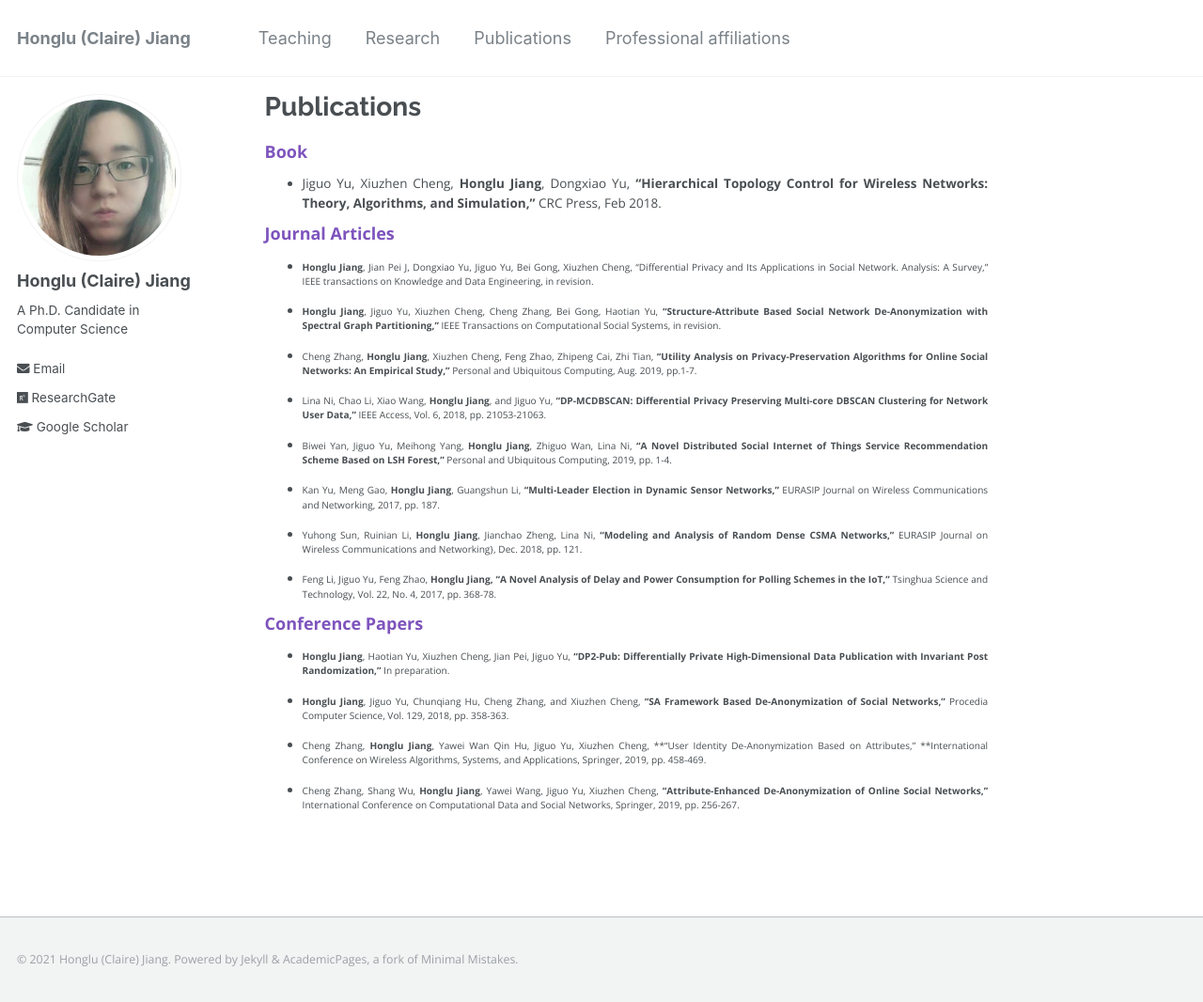
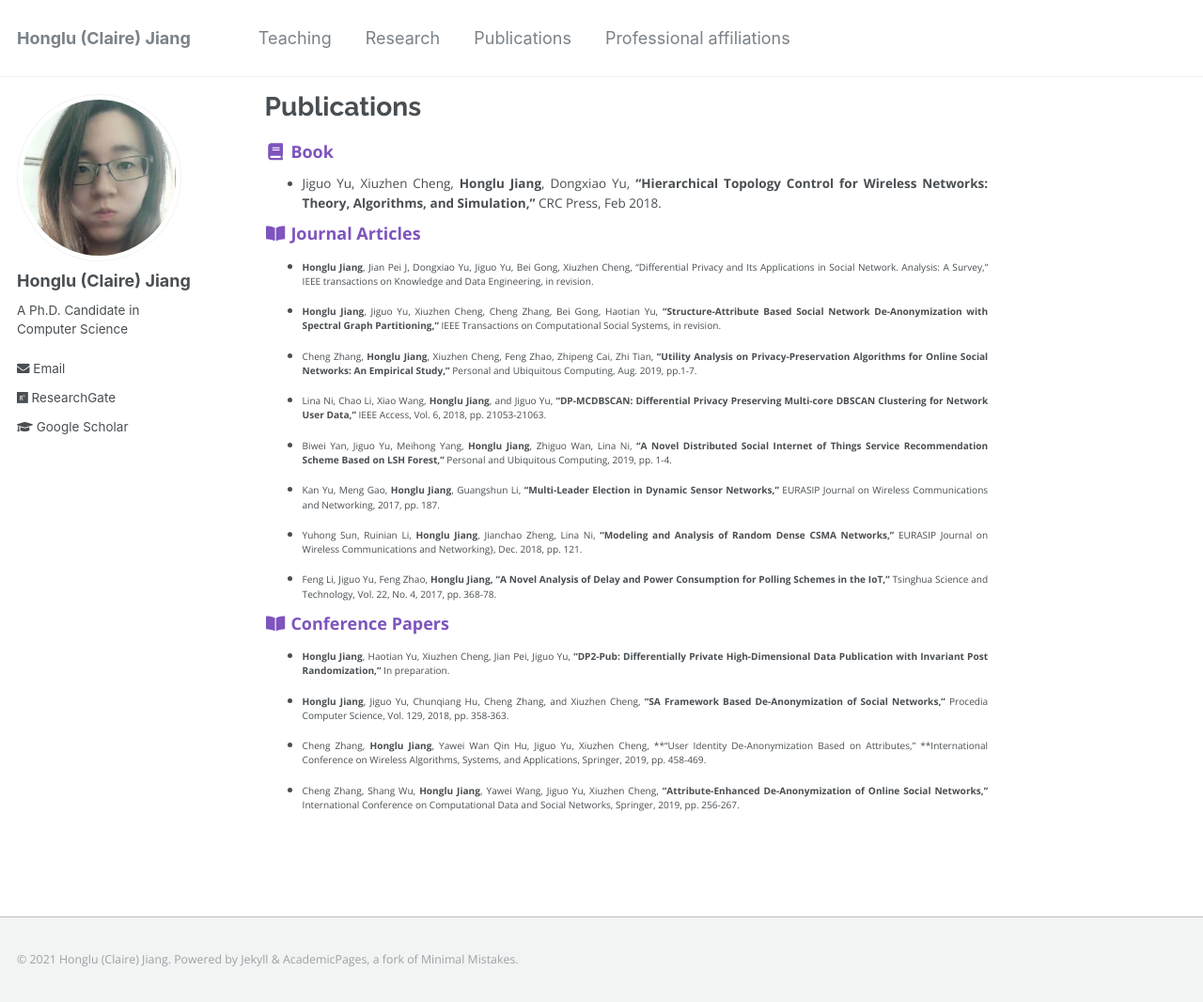
Before and after one commit to hljiang0720/hljiang.github.io, a Jekyll site: the page built from _pages/publications.md, in a window 1280 px wide and 1066 px high. Shown: the whole window at 94% size. Built offline with Jekyll 4.4.1, drawn with Linux system fonts in a browser that asks for light colours.

Commit message:
Update publications.md

```diff
--- a/_pages/publications.md
+++ b/_pages/publications.md
@@ -3,12 +3,11 @@ title: "Publications"
 permalink: /publications/
 author_profile: true
 ---
-### Book
+### <i class="fa fa-fw fa-book" aria-hidden="true"></i> Book
 
 * Jiguo Yu, Xiuzhen Cheng, **Honglu Jiang**, Dongxiao Yu, **“Hierarchical Topology Control for Wireless Networks: Theory, Algorithms, and Simulation,”** CRC Press, Feb 2018.
 
-### Journal Articles
-
+### <i class="fa fa-fw fa-book-open" aria-hidden="true"></i> Journal Articles
 * **Honglu Jiang**, Jian Pei J, Dongxiao Yu, Jiguo Yu, Bei Gong, Xiuzhen Cheng, “Differential Privacy and Its Applications in Social Network. Analysis: A Survey,” IEEE transactions on Knowledge and Data Engineering, in revision.
 
 * **Honglu Jiang**, Jiguo Yu, Xiuzhen Cheng, Cheng Zhang, Bei Gong, Haotian Yu, **“Structure-Attribute Based Social Network De-Anonymization with Spectral Graph Partitioning,”** IEEE Transactions on Computational Social Systems, in revision.
@@ -25,7 +24,7 @@ author_profile: true
 
 * Feng Li, Jiguo Yu, Feng Zhao, **Honglu Jiang, “A Novel Analysis of Delay and Power Consumption for Polling Schemes in the IoT,”** Tsinghua Science and Technology, Vol. 22, No. 4, 2017, pp. 368-78.
 
-### Conference Papers
+### <i class="fa fa-fw fa-book-open" aria-hidden="true"></i> Conference Papers
 
 * **Honglu Jiang**, Haotian Yu, Xiuzhen Cheng, Jian Pei, Jiguo Yu, **“DP2-Pub: Differentially Private High-Dimensional Data Publication with Invariant Post Randomization,”** In preparation.
 
```
